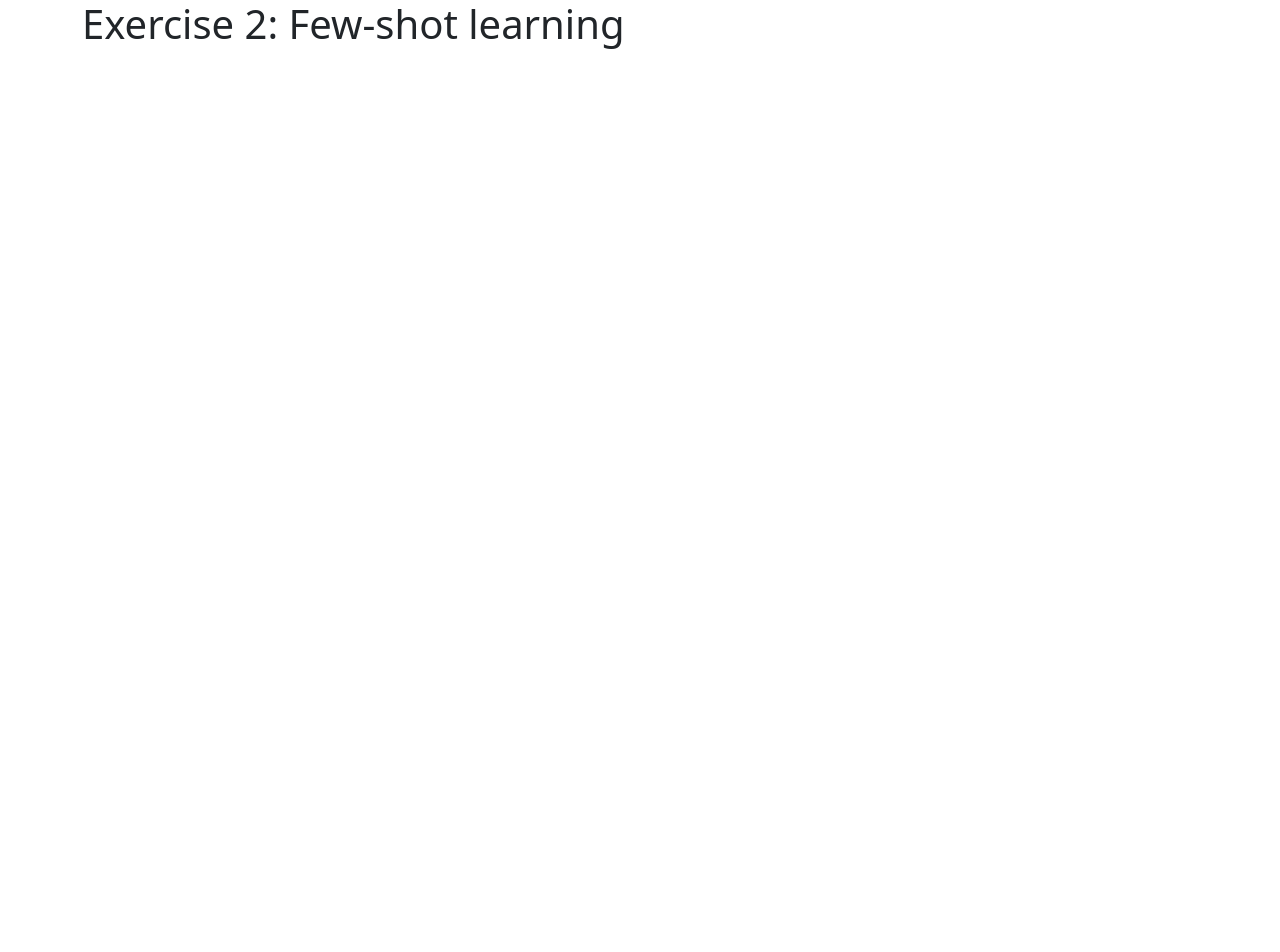
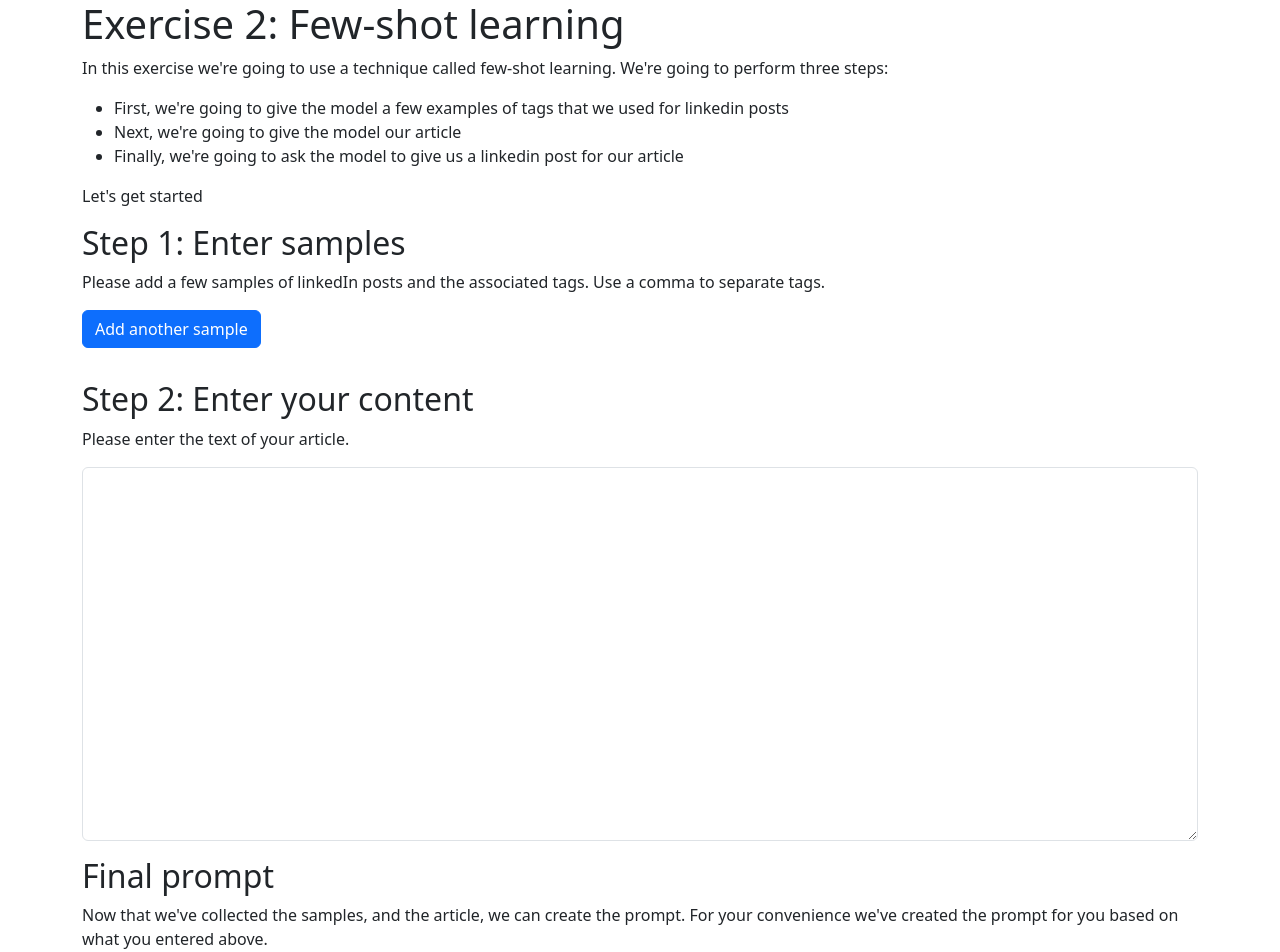
Before and after one commit to wmeints/conversational, a SvelteKit app in the folder src/ConversationalWorkshop/ClientApp/: page /exercises/02-few-shot-learning in a window 1280 px wide. Shown: the part 120-1072 px from the top of the page. Before the commit the page ends 800 px from the top, so only its background shows below. Built offline with nearby package versions, Linux system fonts and the light colour scheme.

Commit message:
Add exercise 2

```diff
--- a/src/ConversationalWorkshop/ClientApp/src/lib/store.ts
+++ b/src/ConversationalWorkshop/ClientApp/src/lib/store.ts
@@ -1,3 +1,20 @@
-import {writable} from "svelte/store";
+import { derived, writable } from 'svelte/store';
+
+export interface Sample {
+	text: string;
+	tags: string;
+}
 
 export const prompt = writable('');
+export const response = writable('');
+export const samples = writable<Sample[]>([]);
+
+export const fewshotInput = derived([response, samples], ([$response, $samples]) => {
+	if (!$response || !$samples) return '';
+
+	const sampleData = $samples
+		.map((sample: Sample) => `${sample.text}\n\nTags: ${sample.tags}`)
+		.join('\n----------------------------------------\n\n');
+
+	return `Given the following examples\n\n${sampleData}\n\n${$response}\n\nPlease write a linkedin post, use the tags above as inspiration`;
+});
--- a/src/ConversationalWorkshop/ClientApp/src/routes/exercises/02-few-shot-learning/+page.svelte
+++ b/src/ConversationalWorkshop/ClientApp/src/routes/exercises/02-few-shot-learning/+page.svelte
@@ -1,3 +1,15 @@
+<script lang="ts">
+	import { samples, response, fewshotInput, type Sample } from '$lib/store';
+
+	function addSample() {
+		$samples = [...$samples, { text: '', tags: '' }];
+	}
+
+	function removeSample(index: number) {
+		$samples = $samples.filter((_, i) => i !== index);
+	}
+</script>
+
 <div class="container">
 	<div class="nav">
 		<ol class="breadcrumb">
@@ -14,5 +26,56 @@
 <div class="container">
 	<div class="col">
 		<h1>Exercise 2: Few-shot learning</h1>
+		<p>
+			In this exercise we're going to use a technique called few-shot learning. We're going to
+			perform three steps:
+		</p>
+		<ul>
+			<li>
+				First, we're going to give the model a few examples of tags that we used for linkedin posts
+			</li>
+			<li>Next, we're going to give the model our article</li>
+			<li>Finally, we're going to ask the model to give us a linkedin post for our article</li>
+		</ul>
+		<p>Let's get started</p>
+		<h2>Step 1: Enter samples</h2>
+		<p>
+			Please add a few samples of linkedIn posts and the associated tags. Use a comma to separate
+			tags.
+		</p>
+		{#each $samples as sample, index}
+			<div class="card mb-3">
+				<div class="card-body">
+					<label class="label">Post content</label>
+					<textarea
+						value={sample.text}
+						class="form-control mb-3"
+						placeholder="Enter the LinkedIn post content here."
+					/>
+					<label>Tags</label>
+					<input
+						type="text"
+						class="form-control mb-3"
+						value={sample.tags}
+						placeholder="Enter the tags here. Separate tags with a comma."
+					/>
+					<button class="btn btn-outline-secondary" on:click={() => removeSample(index)}
+						>Remove</button
+					>
+				</div>
+			</div>
+		{/each}
+		<button class="btn btn-primary mb-4" on:click={addSample}>Add another sample</button>
+
+		<h2 class="mt-2">Step 2: Enter your content</h2>
+		<p>Please enter the text of your article.</p>
+		<textarea class="form-control mb-3" value={$response} rows="15" />
+
+		<h2>Final prompt</h2>
+		<p>
+			Now that we've collected the samples, and the article, we can create the prompt. For your
+			convenience we've created the prompt for you based on what you entered above.
+		</p>
+		<textarea class="form-control mb-3" value={$fewshotInput} rows="15" />
 	</div>
 </div>
```
Also changed, not shown: src/ConversationalWorkshop/ClientApp/src/components/prompt-designer.svelte (+4 -5 lines), src/ConversationalWorkshop/ClientApp/src/routes/exercises/03-use-organization-data/+page.svelte (deleted, +0 -18 lines), 1 other file (tests, documents, lock files or other folders).
